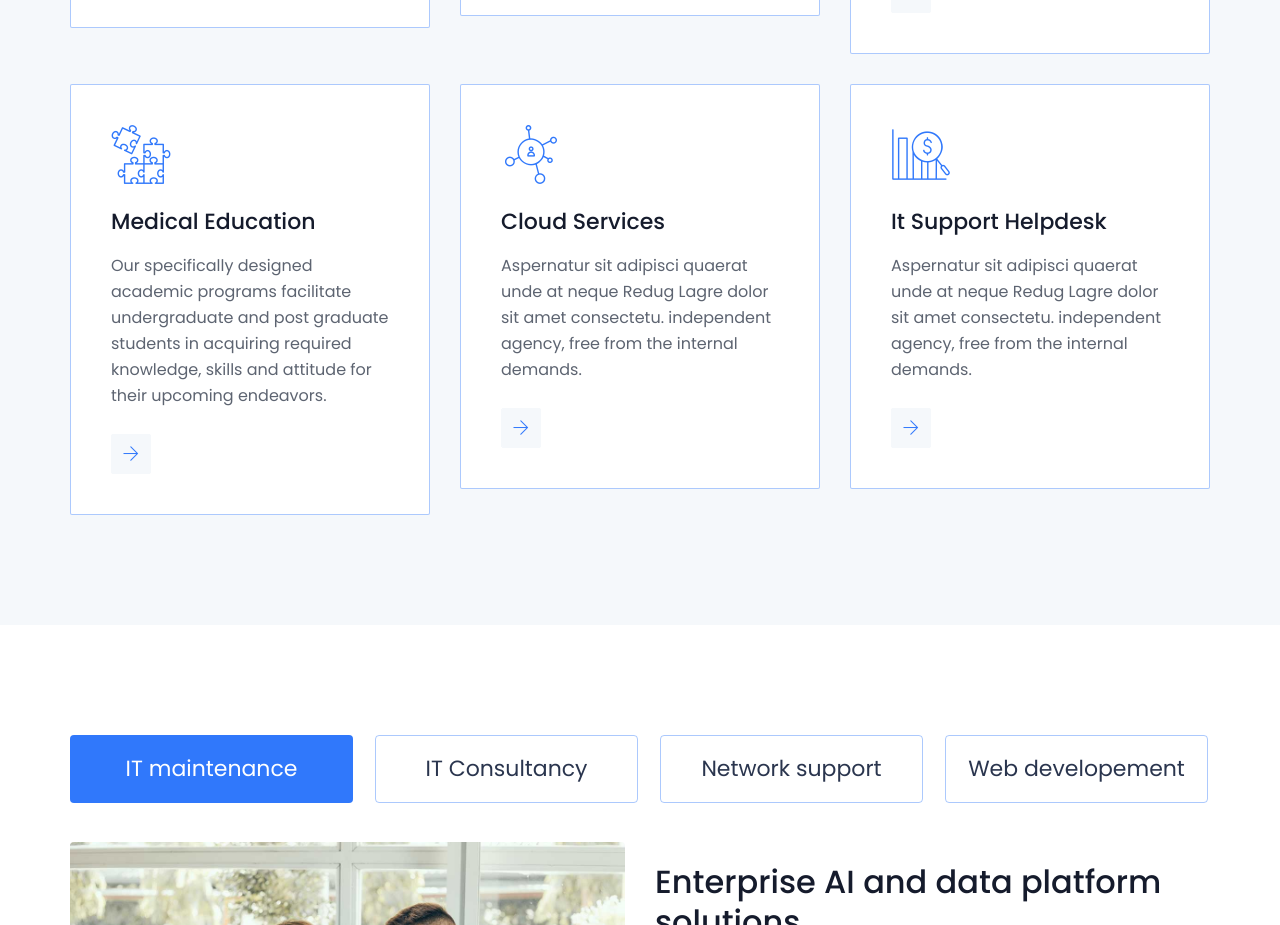
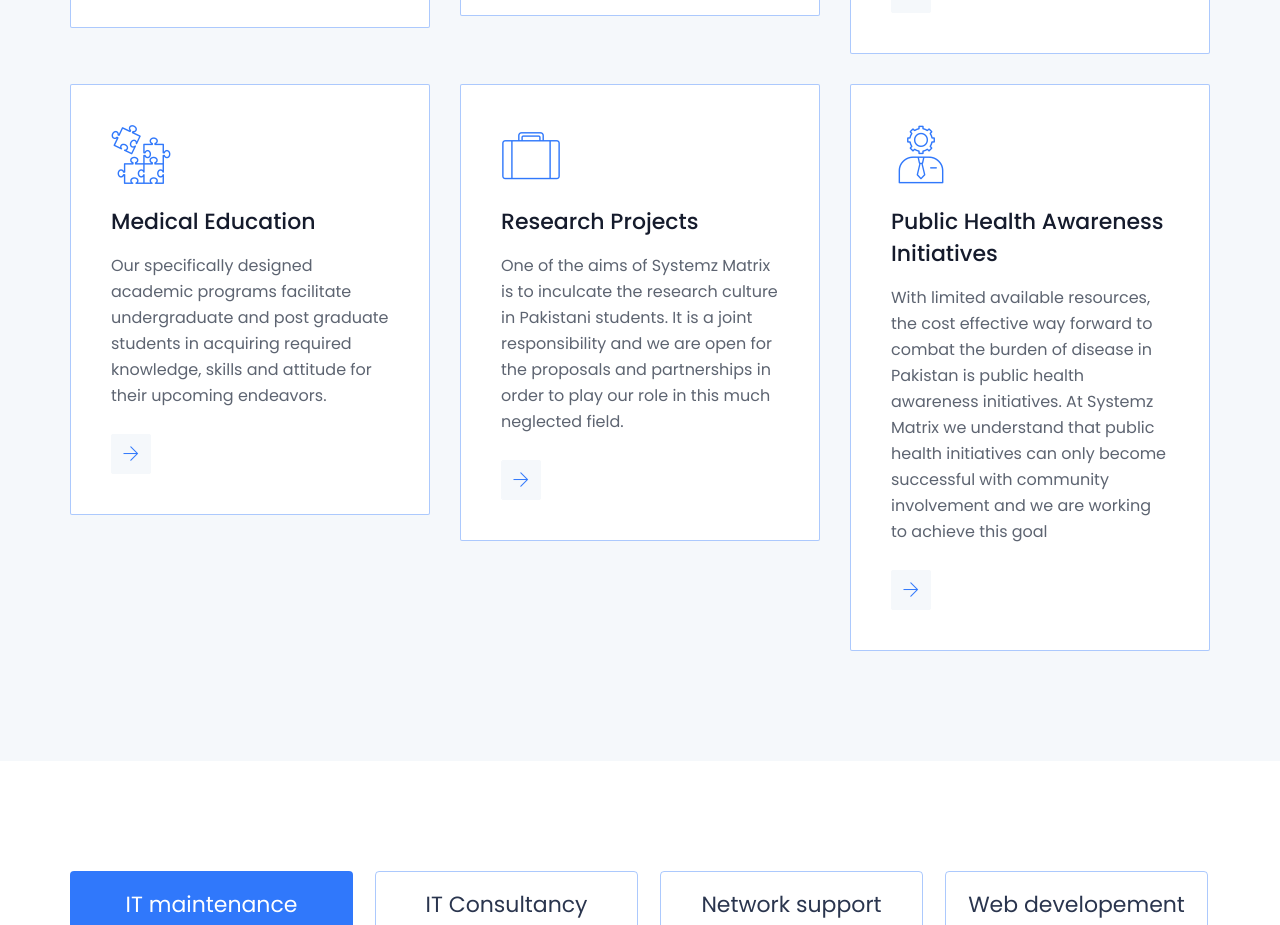
Before and after one commit to doctorbhatti/systemzMatrixProduction, a Nuxt app: page /services in a window 1280 px wide. Shown: the part 1160-2085 px from the top of the page. Built offline with nearby package versions, Linux system fonts and the light colour scheme; a web font is replaced by a local one.

Commit message:
Updated Services

```diff
--- a/components/Page/Services.vue
+++ b/components/Page/Services.vue
@@ -116,17 +116,16 @@
                             data-wow-delay="0.5s"
                         >
                             <div class="service-icon">
-                                <span class="flaticon-041-network"></span>
+                                <span class="flaticon-058-suitcase"></span>
                             </div>
                             <div class="service-inner">
                                 <div class="service-content">
-                                    <h4>Cloud services</h4>
-                                    <p>
-                                        Aspernatur sit adipisci quaerat unde at
-                                        neque Redug Lagre dolor sit amet
-                                        consectetu. independent agency, free
-                                        from the internal demands.
-                                    </p>
+                                    <h4>Research Projects</h4>
+                                        <p>One of the aims of Systemz Matrix is to inculcate the research
+                                            culture in Pakistani students. It is a joint responsibility and
+                                            we are open for the proposals and partnerships in order to play
+                                            our role in this much neglected field.
+                                        </p>
                                     <a class="service-btn" href="#"
                                         ><i class="ti-arrow-right"></i
                                     ></a>
@@ -141,17 +140,17 @@
                             data-wow-delay="0.7s"
                         >
                             <div class="service-icon">
-                                <span class="flaticon-002-analysis"></span>
+                                <span class="flaticon-018-corporate"></span>
                             </div>
                             <div class="service-inner">
                                 <div class="service-content">
-                                    <h4>It support helpdesk</h4>
-                                    <p>
-                                        Aspernatur sit adipisci quaerat unde at
-                                        neque Redug Lagre dolor sit amet
-                                        consectetu. independent agency, free
-                                        from the internal demands.
-                                    </p>
+                                    <h4>Public Health Awareness initiatives</h4>
+                                        <p>With limited available resources, the cost effective way forward to
+                                            combat the burden of disease in Pakistan is public health awareness
+                                            initiatives. At Systemz Matrix we understand that public health
+                                            initiatives can only become successful with community involvement
+                                            and we are working to achieve this goal
+                                        </p>
                                     <a class="service-btn" href="#"
                                         ><i class="ti-arrow-right"></i
                                     ></a>
```
